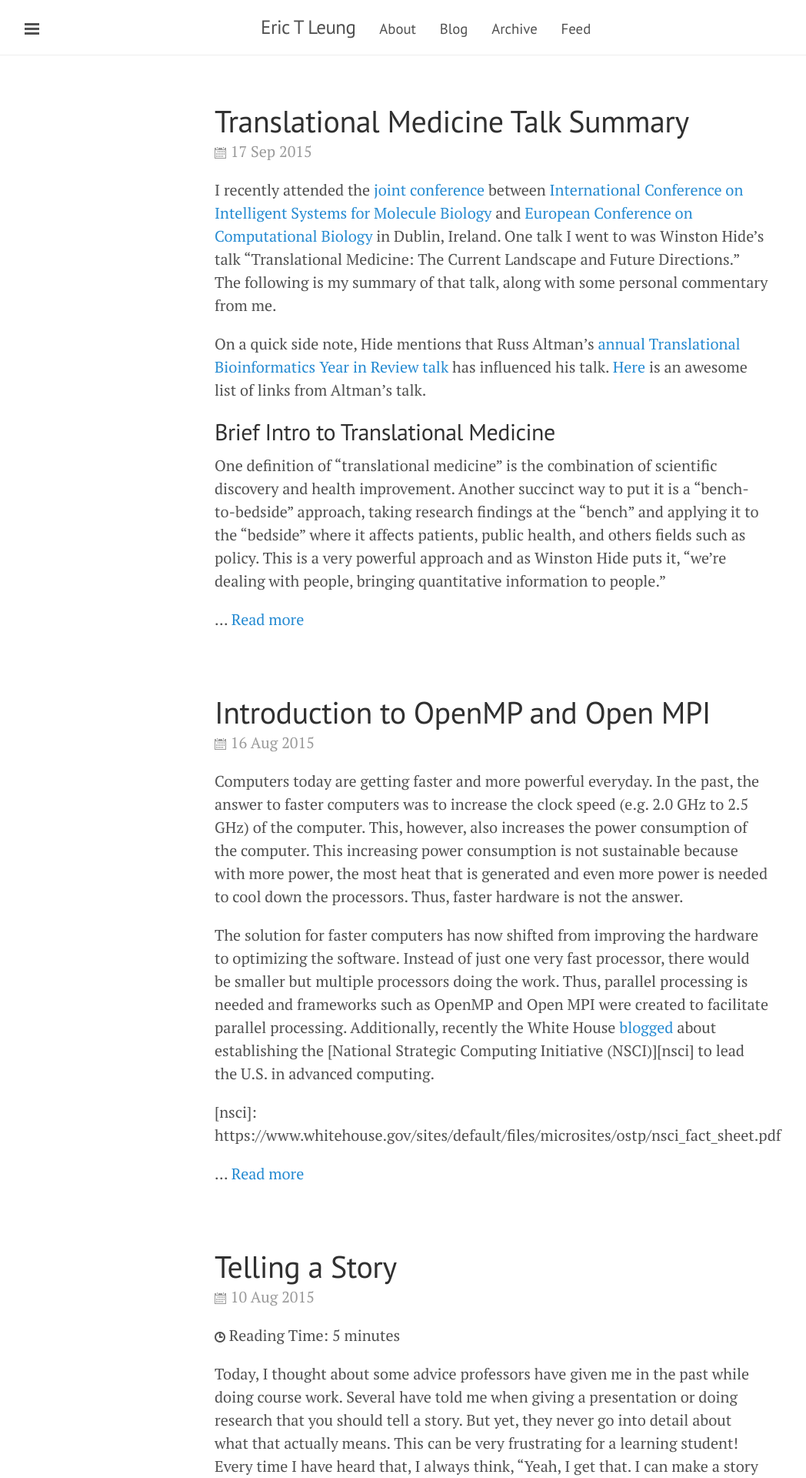
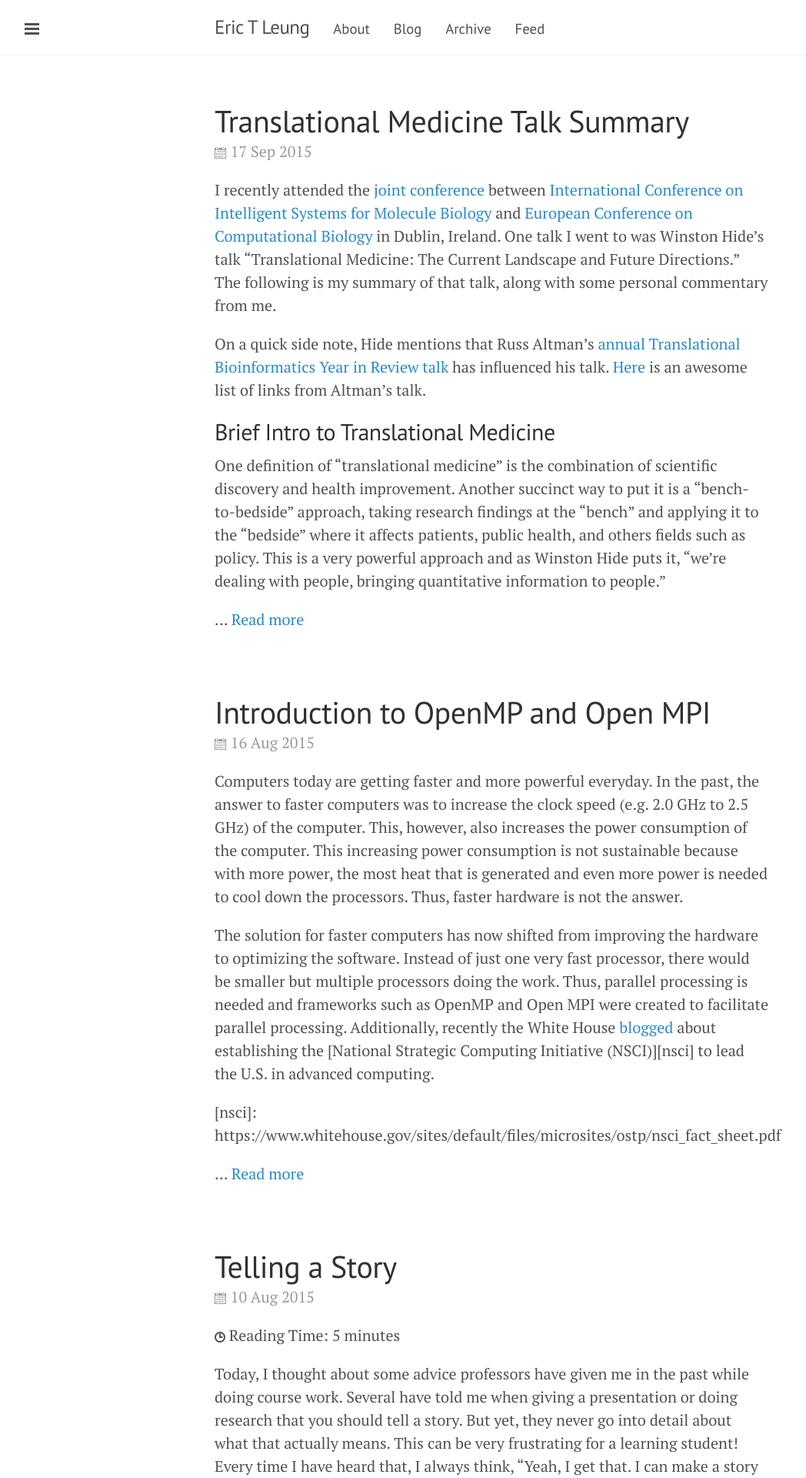
Before and after one commit to erictleung/erictleung.github.io, a Jekyll site: the page built from index.html, in a window 1280 px wide. Shown: the top 1920 px of the page at 77% size, without its empty margins (1-1049 px from the left). Built offline with Jekyll 4.4.1, drawn with Linux system fonts in a browser that asks for light colours; nearby versions of some CDN libraries; Markdown is read by kramdown in place of the engine named in the settings; the list of posts is cut into pages by our own code.

Commit message:
change masthead title padding for only mobile

```diff
--- a/public/css/custom.css
+++ b/public/css/custom.css
@@ -12,6 +12,12 @@
     padding-bottom: 2rem;
 }
 
-.masthead-title {
-    padding-left: 3rem;
+//.masthead-title {
+    //padding-left: 3rem;
+//}
+
+@media (max-width: 48rem) {
+    h3.masthead-title {
+        padding-left: 3rem;
+    }
 }
```
